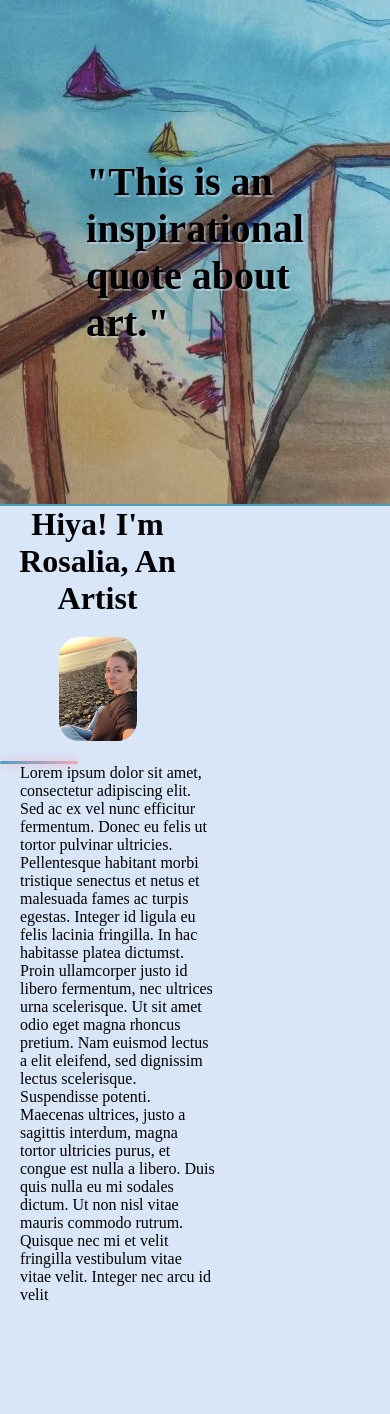
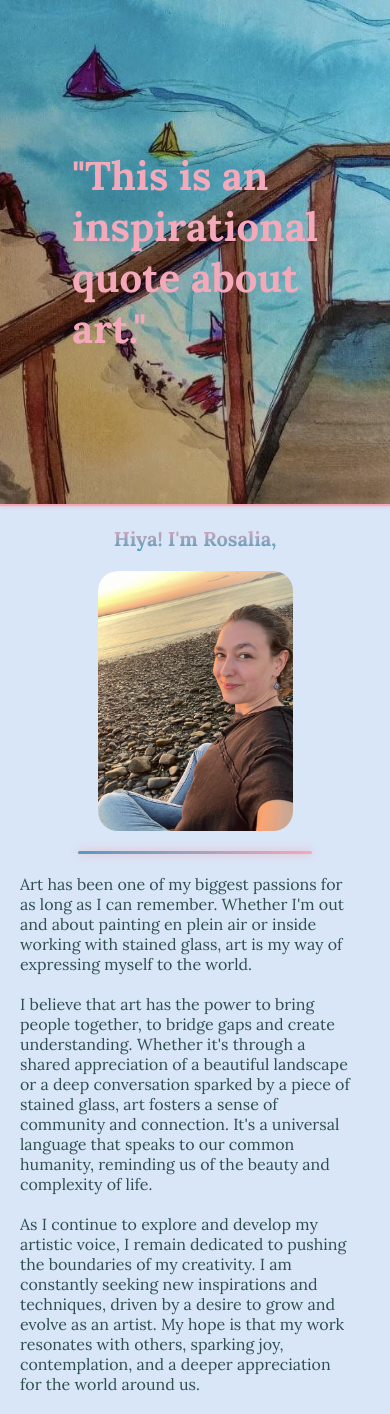
Before and after one commit to Oia20/artPortfolio, an Angular app in the folder client/art-port/: page / in a window 390 px wide. Before the commit the page ends 1304 px from the top, so only its background shows below. Built offline with nearby package versions, Linux system fonts and the light colour scheme.

Commit message:
Added changing heading and added real content to about section.

```diff
--- a/client/art-port/src/app/app.component.html
+++ b/client/art-port/src/app/app.component.html
@@ -4,15 +4,20 @@
   <div class="content">
 
     <div class="left-side">
-      <h1>Hiya! I'm Rosalia, An Artist</h1>
+      <h1>Hiya! I'm Rosalia, {{ typingProfession }}</h1>
       <img src="assets/rosa.jpg">
     </div>
 
     <div class="divider" role="separator" aria-label="Divider"></div>
 
     <div class="right-side">
-      <p>Lorem ipsum dolor sit amet, consectetur adipiscing elit. Sed ac ex vel nunc efficitur fermentum. Donec eu felis ut tortor pulvinar ultricies. Pellentesque habitant morbi tristique senectus et netus et malesuada fames ac turpis egestas. Integer id ligula eu felis lacinia fringilla. In hac habitasse platea dictumst. Proin ullamcorper justo id libero fermentum, nec ultrices urna scelerisque. Ut sit amet odio eget magna rhoncus pretium. Nam euismod lectus a elit eleifend, sed dignissim lectus scelerisque. Suspendisse potenti. Maecenas ultrices, justo a sagittis interdum, magna tortor ultricies purus, et congue est nulla a libero. Duis quis nulla eu mi sodales dictum. Ut non nisl vitae mauris commodo rutrum. Quisque nec mi et velit fringilla vestibulum vitae vitae velit. Integer nec arcu id velit
-        </p>
+      <p>Art has been one of my biggest passions for as long as I can remember. Whether I'm out and about painting en plein air or inside working with stained glass, art is my way of expressing myself to the world.</p>
+      <br>
+
+      <p>I believe that art has the power to bring people together, to bridge gaps and create understanding. Whether it's through a shared appreciation of a beautiful landscape or a deep conversation sparked by a piece of stained glass, art fosters a sense of community and connection. It's a universal language that speaks to our common humanity, reminding us of the beauty and complexity of life.</p>
+
+        <br>
+        <p>As I continue to explore and develop my artistic voice, I remain dedicated to pushing the boundaries of my creativity. I am constantly seeking new inspirations and techniques, driven by a desire to grow and evolve as an artist. My hope is that my work resonates with others, sparking joy, contemplation, and a deeper appreciation for the world around us. </p>
     </div>
 
 
--- a/client/art-port/src/app/app.component.scss
+++ b/client/art-port/src/app/app.component.scss
@@ -8,11 +8,23 @@
     flex-direction: column;
     img {
         max-width: 40%;
-        border-radius: 20px;
         margin: 20px;
         align-items: center;
         margin-left: auto;
         margin-right: auto;
+        border-radius: 20px;
+    }
+
+    h1 {
+        margin-top: 20px;
+        background-image: linear-gradient(0deg, $Pelorous, $Wewak);
+
+        /* Set text color to transparent to show the gradient */
+        color: transparent;
+
+        /* Clip the background to the text */
+        -webkit-background-clip: text;
+        background-clip: text;
     }
 }
 
@@ -38,15 +50,43 @@
     margin: auto;
     margin-left: 20px;
     margin-right: 20px;
+
+    p {
+        color:darkslategrey;
+    }
 }
 
 @media (max-width: 800px) {
     .divider {
         height: 3px; /* Adjust as needed */
-        width: 20vw;
+        width: 60vw;
+        margin: auto;
+    }
+
+    h1 {
+        font-size: 20px;
+    }
+
+    img {
+        max-width: 60%;
+        min-width: 50%;
     }
 
     .content {
         flex-direction: column;
+        margin-left: auto;
+    }
+
+    .left-side {
+        width: 100%;
+    }
+    .right-side {
+        width: 90%;
+        p {
+            margin-right: 20px;
+        }
+        margin-top: 20px;
+        margin-bottom: 20px;
+
     }
 }
--- a/client/art-port/src/app/app.component.ts
+++ b/client/art-port/src/app/app.component.ts
@@ -1,4 +1,4 @@
-import { Component } from '@angular/core';
+import { Component, OnInit } from '@angular/core';
 import { RouterOutlet } from '@angular/router';
 
 @Component({
@@ -8,6 +8,47 @@ import { RouterOutlet } from '@angular/router';
   templateUrl: './app.component.html',
   styleUrl: './app.component.scss'
 })
-export class AppComponent {
-  title = 'art-port';
+export class AppComponent implements OnInit {
+  professions: string[] = ["An Artist", "A Painter", "A Creator", "A Learner", "A Nature Lover", "A Glass Artist", "A Designer"];
+  selectedProfession: string = this.professions[0]; // Default to the first profession
+  typingProfession: string = ""; // Variable to hold the currently typing profession
+  typingIndex: number = 0; // Index to track the current character being typed
+  professionIndex: number = 0; // Index to track the current profession being displayed
+  deleting: boolean = false;
+
+  ngOnInit() {
+    this.startTypingLoop();
+  }
+
+  startTypingLoop() {
+    setInterval(() => {
+      if (!this.deleting) {
+        const profession = this.professions[this.professionIndex];
+        if (this.typingIndex < profession.length) {
+          this.typingProfession = profession.slice(0, this.typingIndex + 1);
+          this.typingIndex++;
+        } else {
+          this.deleting = true;
+          setTimeout(() => {
+            this.startBackspacingLoop();
+          }, 1000);
+        }
+      }
+    }, 250);
+  }
+
+  startBackspacingLoop() {
+    let backspaceInterval = setInterval(() => {
+      if (this.typingIndex > 0) {
+        this.typingProfession = this.typingProfession.slice(0, this.typingIndex - 1);
+        this.typingIndex--;
+      } else {
+        clearInterval(backspaceInterval);
+        // Move to the next profession
+        this.professionIndex = (this.professionIndex + 1) % this.professions.length;
+        this.typingIndex = 0;
+        this.deleting = false;
+      }
+    }, 150);
+  }
 }
--- a/client/art-port/src/header/header.component.scss
+++ b/client/art-port/src/header/header.component.scss
@@ -1,4 +1,5 @@
 @import '../variables';
+@import url('https://fonts.googleapis.com/css2?family=Lora:ital,wght@0,400..700;1,400..700&family=Ubuntu+Sans:ital,wght@0,100..800;1,100..800&display=swap');
 
 .header-quote {
     position: relative; /* Ensure proper positioning of children */
@@ -7,7 +8,10 @@
     display: flex; /* Use flexbox */
     justify-content: center; /* Center content horizontally */
     align-items: center; /* Center content vertically */
-    border-bottom: $Pelorous 2px solid;
+    border-bottom: 2px solid $Wewak;
+
+    box-shadow: 0px 0px 4px $Wewak; /* Box shadow */
+
 }
 
 .header-quote::before {
@@ -17,19 +21,19 @@
     left: 0;
     width: 100%; /* Cover the entire div */
     height: 100%;
-    background-color: rgba($Link-Water, 0.1); /* Transparent black background */
+    // background-color: rgba($Link-Water, 0.1); /* Transparent black background */
     z-index: 1;
 }
 
 .header-quote h1 {
-    color:black;
-    font-family: 'Times New Roman', serif;
+    color:$Wewak;
+    font-family: "Lora", sans-serif;
 
     position: absolute; /* Position text over the image */
     top: 50%; /* Center vertically */
     left: 50%; /* Center horizontally */
     transform: translate(-50%, -50%); /* Centering trick */
-    text-shadow: 2px 2px 1px rgba($Link-Water, 0.5);
+    // text-shadow: 2px 2px 1px rgba($Link-Water, 0.5);
     margin: 0;
     z-index: 2; /* Ensure text is on top of the background */
     font-size: 40px;
--- a/client/art-port/src/styles.scss
+++ b/client/art-port/src/styles.scss
@@ -5,6 +5,8 @@
     margin: 0;
     padding: 0;
     box-sizing: border-box;
+    font-family: "Lora", sans-serif;
+
 }
 
 html {
```
